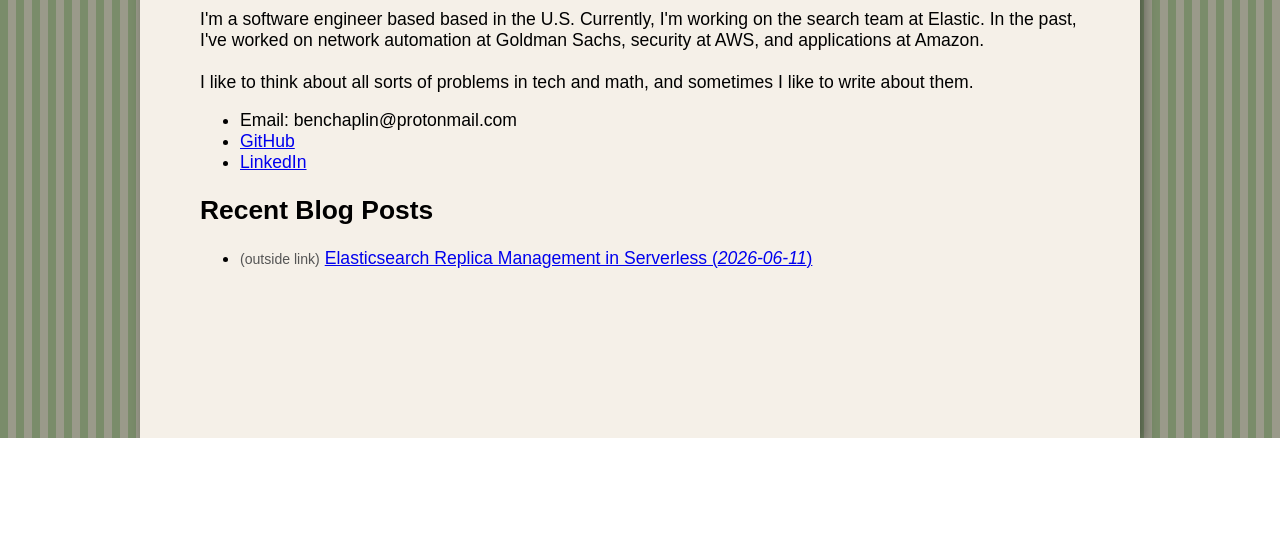
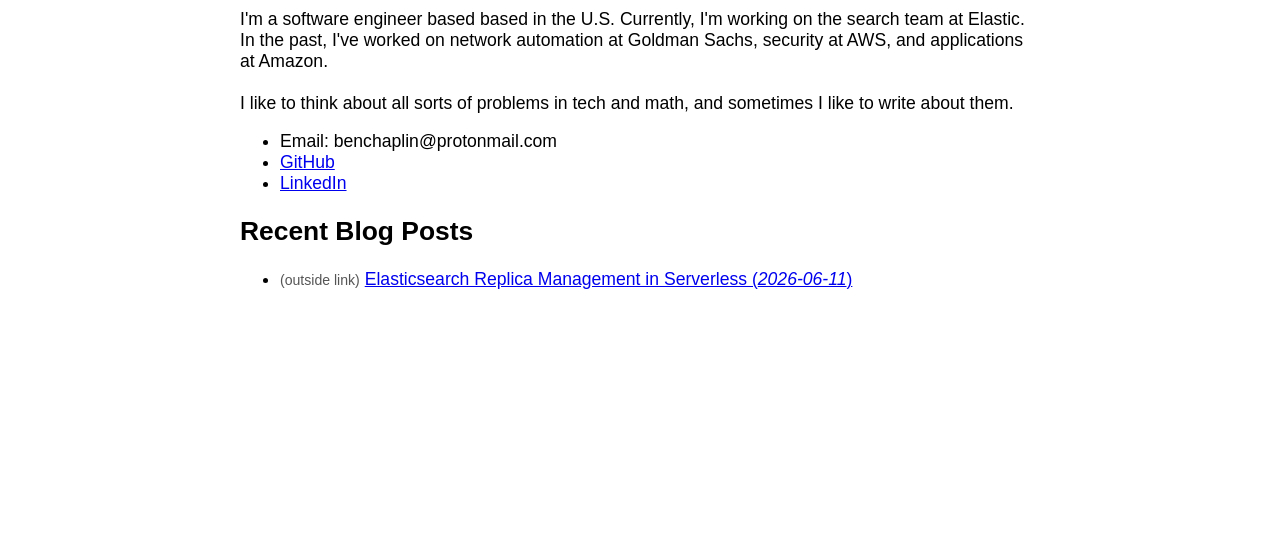
Before and after one commit to benchaplin/personal-site, a plain HTML site: page index.html in a window 1280 px wide. Shown: the part 362-900 px from the top of the page. Before the commit the page ends 800 px from the top, so only its background shows below. Drawn offline with Linux system fonts and the light colour scheme; no server answers.

Commit message:
Remove new styling

```diff
--- a/style.css
+++ b/style.css
@@ -1,25 +1,15 @@
 html {
   min-height: 100vh;
-  background: repeating-linear-gradient(
-    90deg,
-    #7a8c6a 0,
-    #7a8c6a 8px,
-    #9a9a8a 8px,
-    #9a9a8a 16px
-  );
   background-attachment: fixed;
 }
 
 body {
   font-family: Arial, sans-serif;
   font-size: 1.1rem;
-  background: #f5f0e8;
   margin: 0 auto;
-  max-width: 1000px;
+  max-width: 800px;
   min-height: 100vh;
-  box-sizing: border-box;
   padding: 40px 60px 60px;
-  box-shadow: 4px 4px 12px rgba(0, 0, 0, 0.4);
 }
 
 hr {
@@ -68,7 +58,8 @@
   margin-bottom: 50px;
 }
 
-code, pre {
+code,
+pre {
   background: #ece7dd !important;
   font-size: 0.9rem;
 }
```
